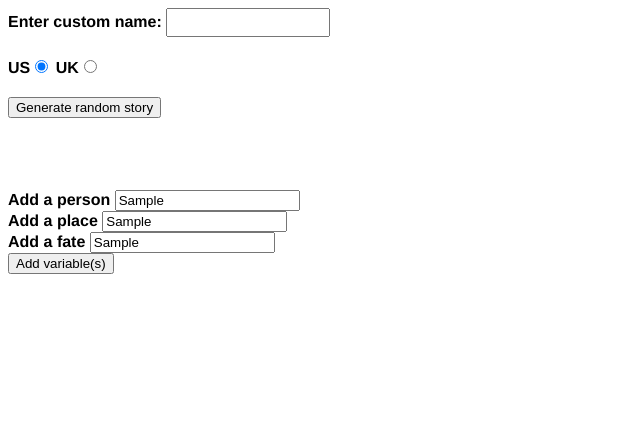
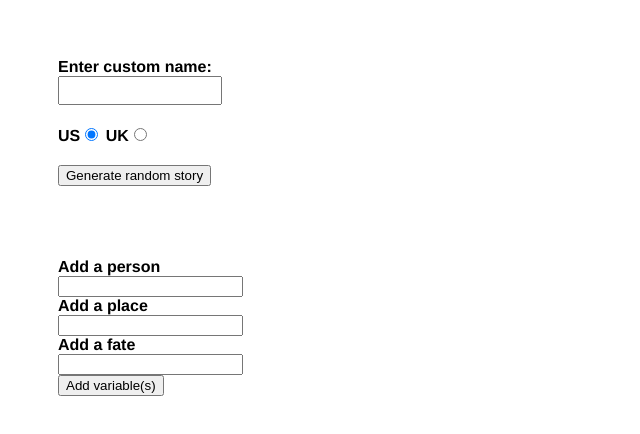
Before and after one commit to RDG97/silly-story-generator, a plain HTML site: page index.HTML in a window 1280 px wide. Both pictures are taken after typing "Sample", "Sample", "Sample" into the empty fields and a click on the input "Add variable(s)". Shown: the whole page, without its empty margins (0-640 px from the left). Drawn offline with Linux system fonts and the light colour scheme.

Commit message:
modified:   index.HTML 	modified:   main.js

```diff
--- a/index.HTML
+++ b/index.HTML
@@ -34,11 +34,18 @@
       visibility: hidden;
     }
 
+    .box {
+      width: 200px;
+      border: 30px;
+      padding: 50px;
+    }
+
     </style>
   </head>
 
   <body>
 
+  <div class="box">
     <div>
       <label for="customname">Enter custom name:</label>
       <input id="customname" type="text" placeholder="">
@@ -63,7 +70,7 @@
 
       <input type="submit" value="Add variable(s)" class="varSubmit">
     </div>
-
+  </div>
 
 
   <script src="main.js"></script>
--- a/main.js
+++ b/main.js
@@ -26,18 +26,21 @@ randomize.addEventListener('click', result);
                                 // Stretch goal, let user add variables!
 
 const varSubmit = document.querySelector('.varSubmit');
-
 const personA = document.querySelector('.personAdd');
-
 const placeA = document.querySelector('.placeAdd');
-
 const fateA = document.querySelector('.fateAdd');
 
 function addVars() {
   const newLength = insertX.push(personA.value);
   const newLength2 = insertY.push(placeA.value);
   const newLength3 = insertZ.push(fateA.value);
-}
+
+  const inputs = document.querySelectorAll('#personAdd, #placeAdd, #fateAdd');
+  inputs.forEach(input => {
+    input.value = '';
+  });
+
+};
 
 
 varSubmit.addEventListener('click', addVars);
```
